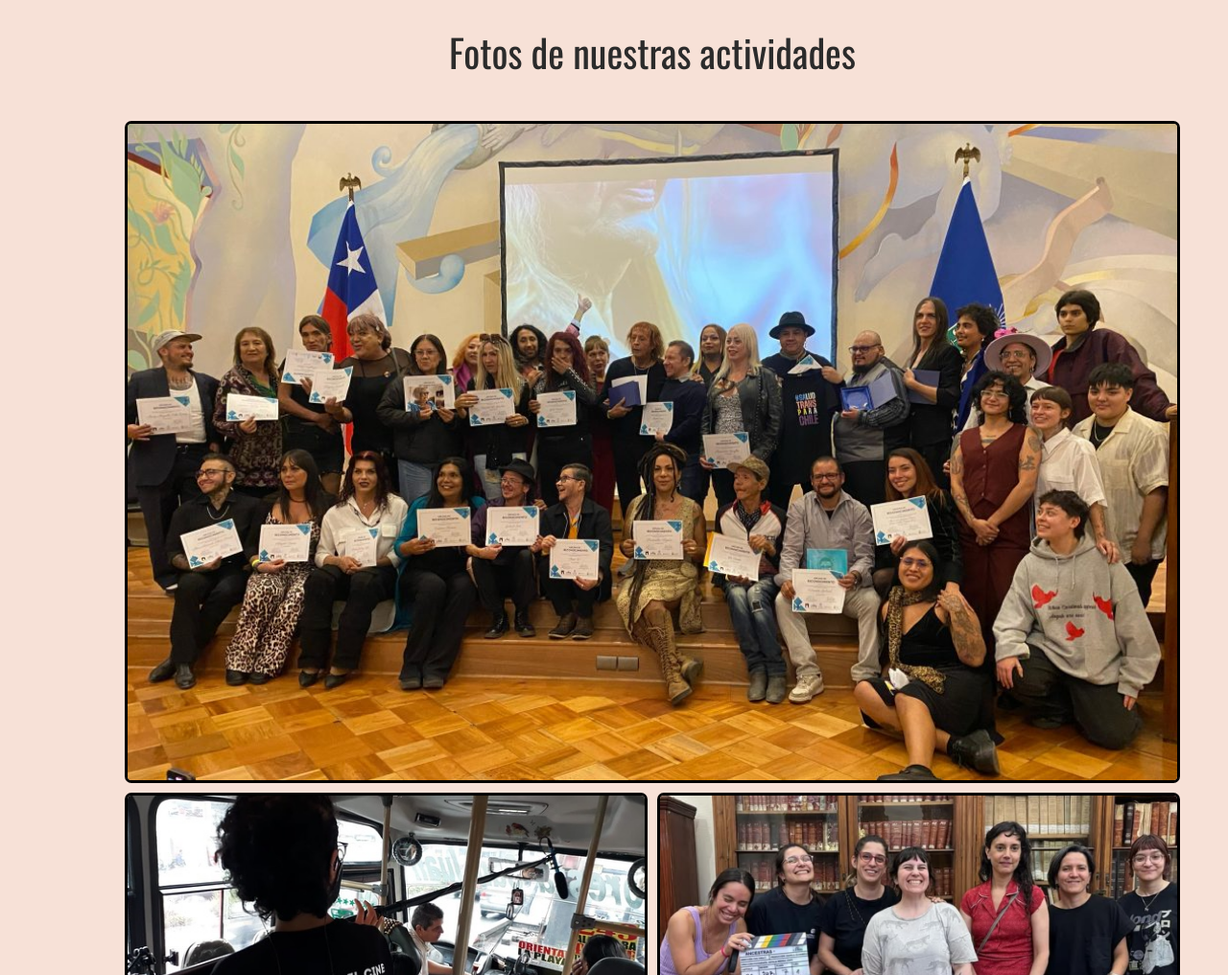
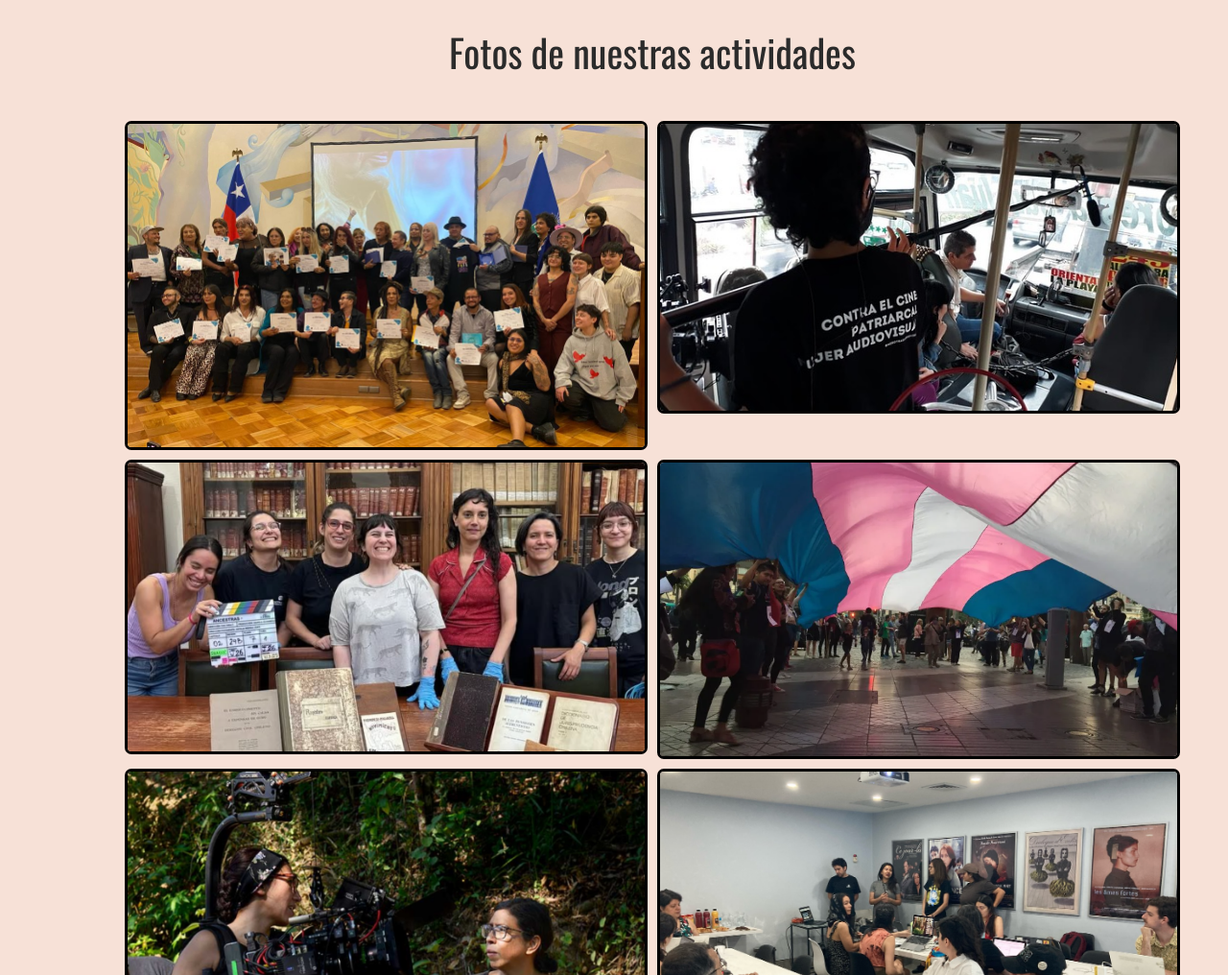
Before and after one commit to ursulamaranta/repo-coder, a plain HTML site: page pages/about.html in a window 1280 px wide. Shown: the part 1020-2036 px from the top of the page at 96% size. Drawn offline with nearby package versions, Linux system fonts and the light colour scheme.

Commit message:
modified:   README.md 	modified:   style.css

```diff
--- a/style.css
+++ b/style.css
@@ -172,22 +172,16 @@ h1 ,h2 {
     minmax(400px, 1fr)
   );
   grid-template-rows: repeat(
-    auto-filt,
+    auto-fit,
     minmax(200px, 1fr)
   );
   gap: 10px;
 }
 
-
-.cuerpo-2 div:first-child {
-  grid-column-start: 1;
-  grid-column-end: 3;
-}
-
 .cuerpo-2 img {
   display: grid;
   width: 100%;
-  height: 100%;
+  height: auto;
   border: solid 3px black;
   border-radius: 7px;
 }
```
Also changed, not shown: 1 other file.
